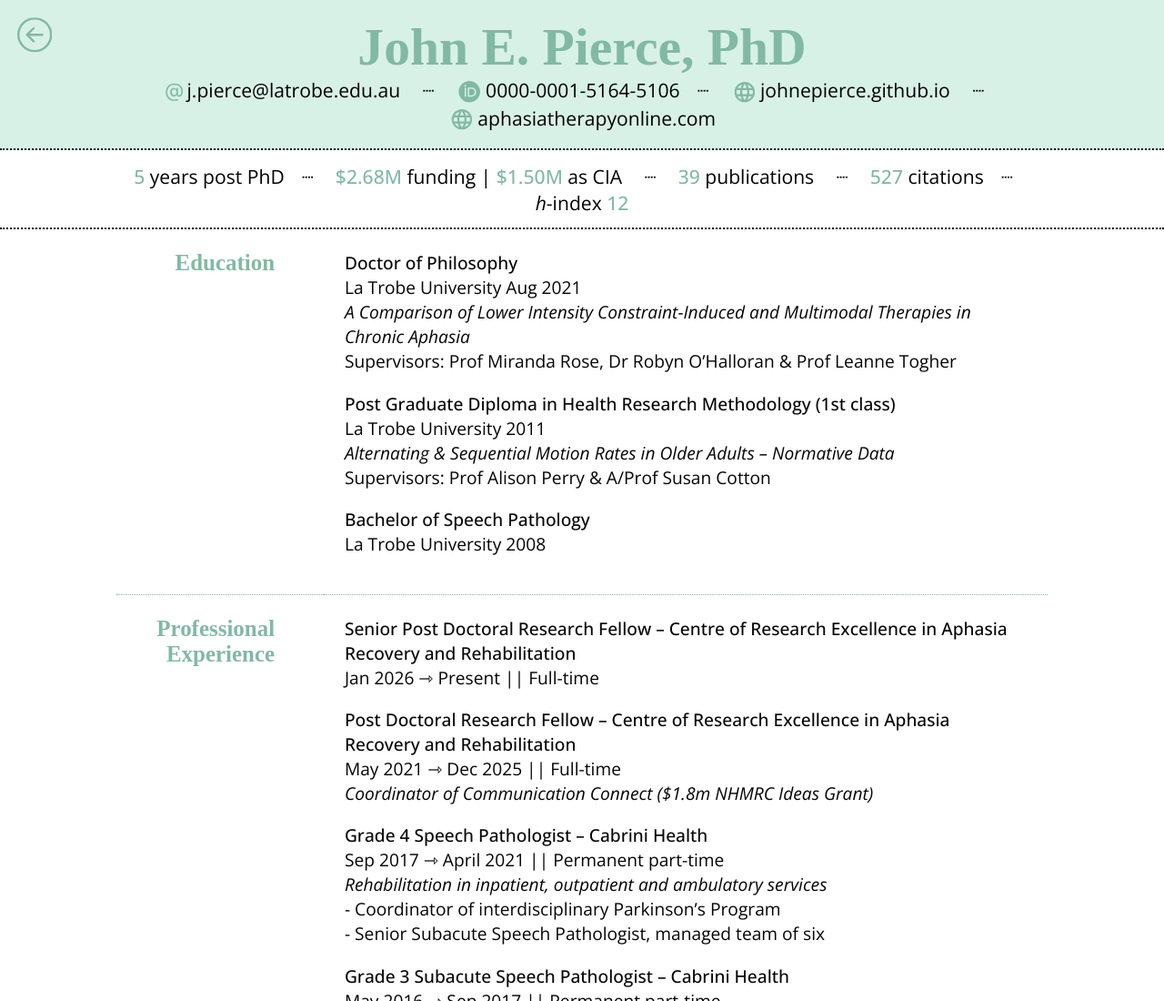
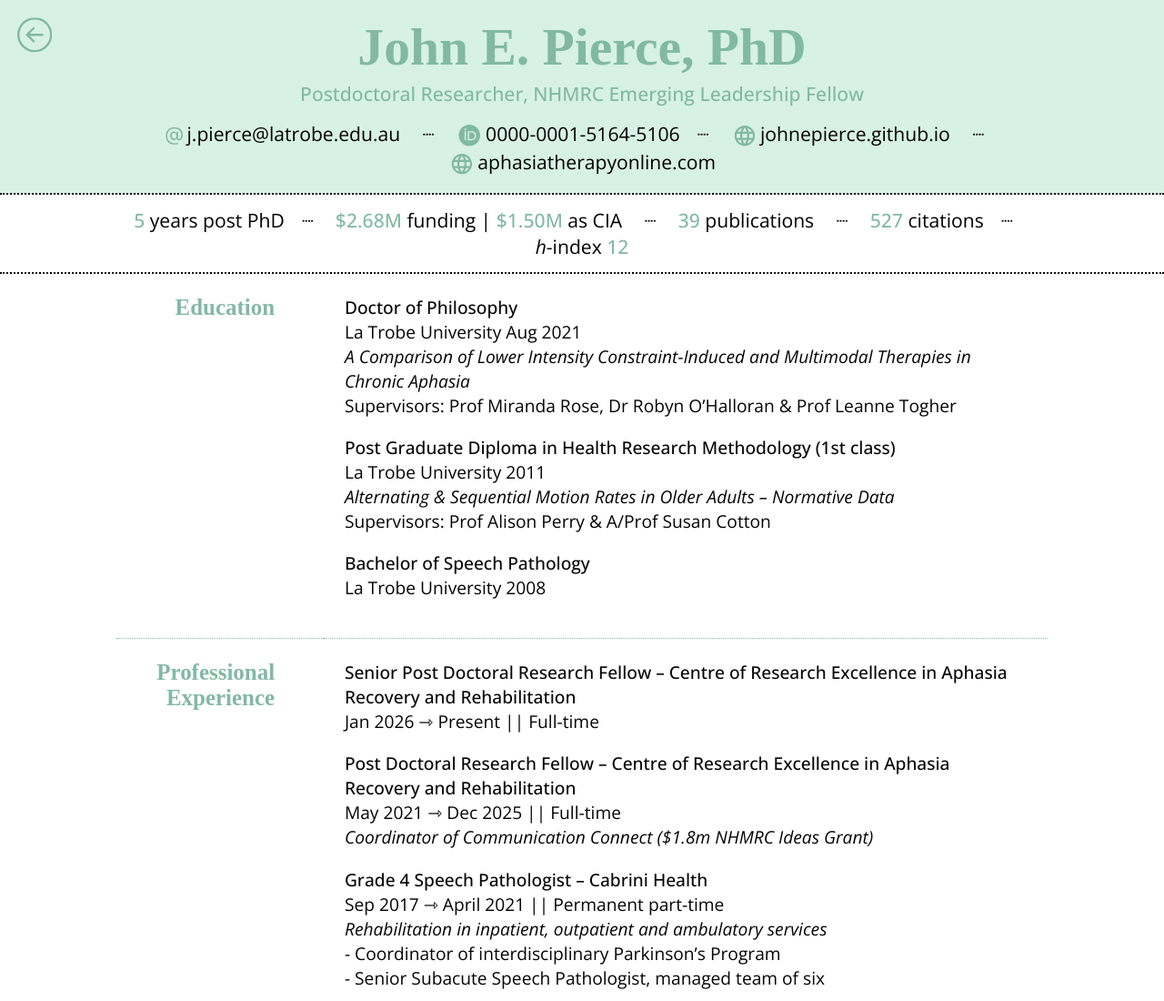
Before and after one commit to JohnEPierce/JohnEPierce.github.io, a plain HTML site: page CV.html in a window 1280 px wide. Shown: the top 1100 px of the page at 91% size. Drawn offline with nearby package versions, Linux system fonts and the light colour scheme; a script that the page names is missing.

Commit message:
Add byline

```diff
--- a/CV.css
+++ b/CV.css
@@ -65,6 +65,12 @@ h1 {
     font-size: 3rem;
     margin: 0 auto;
     max-width: 51rem;
+}
+.byline {
+    color: var(--highlight-color);
+    font-size: 1.1rem;
+    margin: 0.2rem auto 0.8rem;
+    font-weight: 500;
 }
 svg {
     fill: var(--highlight-color);
--- a/CV.html
+++ b/CV.html
@@ -314,6 +314,7 @@
     </a>
     <div id="header">
         <h1>John E. Pierce, PhD</h1>
+        <p class="byline">Postdoctoral Researcher, NHMRC Emerging Leadership Fellow</p>
         <p>
             <a href="znvygb:w.cvrepr@yngebor.rqh.nh" id="emaila">
                 <svg xmlns="http://www.w3.org/2000/svg" width="16" height="16" fill="inherit" class="bi bi-at" viewBox="0 0 16 16">
```
